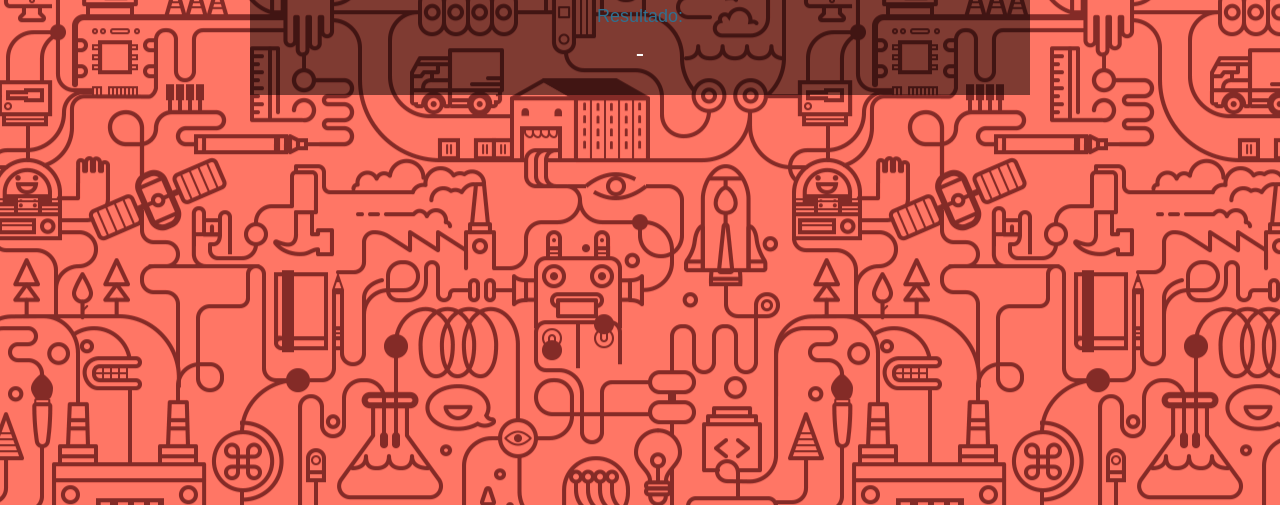
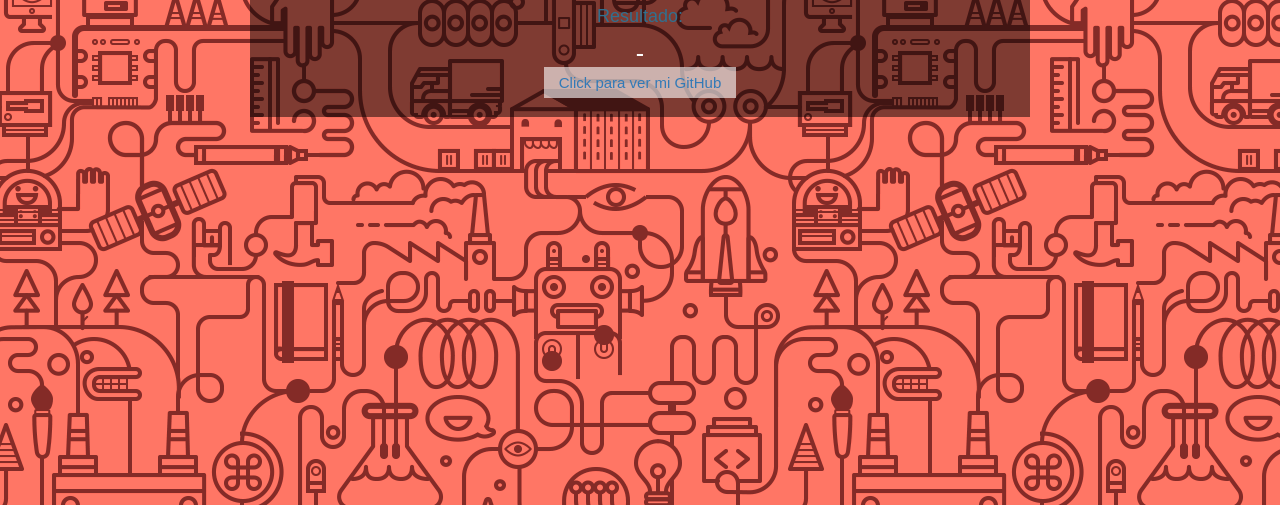
Before and after one commit to marialvarez/Diff21, a plain HTML site: page index.html in a window 1280 px wide. Shown: the part 295-800 px from the top of the page. Drawn offline with nearby package versions, Linux system fonts and the light colour scheme; a web font is replaced by a local one.

Commit message:
link añadido

```diff
--- a/index.html
+++ b/index.html
@@ -20,7 +20,7 @@
 				    <div class="col-md-6 ">
                         <div class="form-group">
                             <label for="numero">Ingresa un número</label>
-                            <input type="text" class="form-control" id="numero" placeholder="0">
+                                <input type="text" class="form-control" id="numero" placeholder="0">
                         </div>
 				    </div>
 				    <div class="col-md-6 ">
@@ -31,6 +31,9 @@
                 <button onclick="calcular()" class="btn btn-info btn-block" style="color:#fff;font-size:20px;">Analizar</button>
                     <h4 class="text-center text-info">Resultado:</h4>
                     <div id="salida" style="font-size:25px; color:#ffffff;" class="text-center">-</div>
+                    <div class="text-center">
+                       <a class="color" href="https://github.com/marialvarez/ParrotTrouble" target="_blank">Click para ver mi GitHub</a>
+                    </div>
             </div>
         </div>
 	</div>
--- a/main.css
+++ b/main.css
@@ -26,3 +26,14 @@ body {
     background: rgba(0,0,0,0.5);
     padding: 2%;
 }
+.color {
+    text-decoration: none;
+    font-size: 15px;
+    background: rgba(255, 255, 255, 0.6);
+    padding: 1% 2%;
+}
+.color:hover {
+    text-decoration: none;
+    background: rgba(10, 162, 208, 0.6);
+    color:#fff;
+}
```
